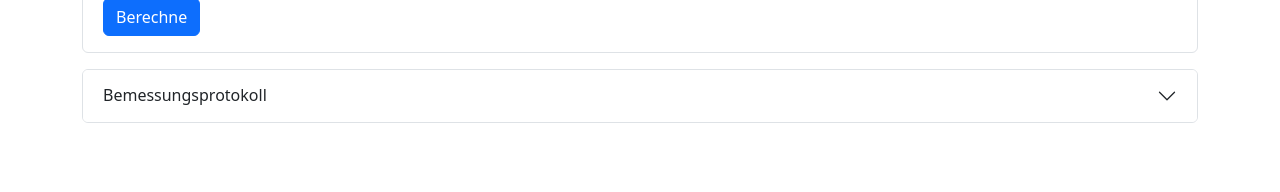
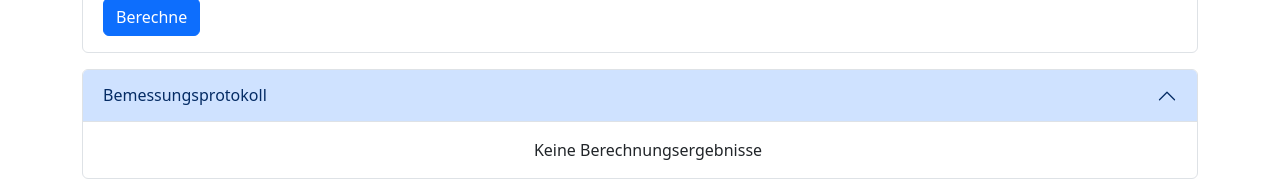
Before and after one commit to j-r-f-m/vorlagen-statik, a React (Vite) app: page /anchorageLength in a window 1280 px wide. Shown: the part 975-1167 px from the top of the page. Before the commit the page ends 1114 px from the top, so only its background shows below. Built offline with nearby package versions, Linux system fonts and the light colour scheme.

Commit message:
delete schnelles zwischenergebnis

```diff
--- a/src/calculations/anchorageLength/anchorageLength.js
+++ b/src/calculations/anchorageLength/anchorageLength.js
@@ -245,8 +245,8 @@ const lBminZug = (lbrqd, theta, alpha) => {
  */
 const lBminDruck = (lbrqd, theta) => {
   // lbmin >= max {0.6 * lbrqd : 10 * theta}
-  const leftTerm = 0.6 * lbrqd;
-  const rightTerm = 10 * theta;
+  const leftTerm = round(0.6 * lbrqd, 2);
+  const rightTerm = round(10 * theta);
   if (leftTerm >= rightTerm) {
     // return leftTerm;
     return {
--- a/src/pages/AnchorageLength/AlForm.jsx
+++ b/src/pages/AnchorageLength/AlForm.jsx
@@ -262,14 +262,6 @@ export function AlForm(props) {
                 Berechne
               </Button>
             </Form>
-
-            {/* Schnelle ergebnisanzeige */}
-
-            {props.data.lbeq ? (
-              <div className="mt-3 fw-bold">
-                lbeq = {props.data.lbeq.lbeqFinal} mm
-              </div>
-            ) : null}
           </Accordion.Body>
         </Accordion.Item>
       </Accordion>
--- a/src/pages/AnchorageLength/AlOutput.jsx
+++ b/src/pages/AnchorageLength/AlOutput.jsx
@@ -262,7 +262,11 @@ export function AlOutput(props) {
 
   return (
     <>
-      <Accordion className="mt-3 mb-3" style={{ width: "100%" }}>
+      <Accordion
+        className="mt-3 mb-3"
+        style={{ width: "100%" }}
+        defaultActiveKey="0"
+      >
         <Accordion.Item eventKey="0">
           <Accordion.Header>Bemessungsprotokoll</Accordion.Header>
           <Accordion.Body className="d-flex align-items-center justify-content-center flex-column p-0">
```
Also changed, not shown: src/pages/AnchorageLength/notes.md (added, +1 -0 lines).
